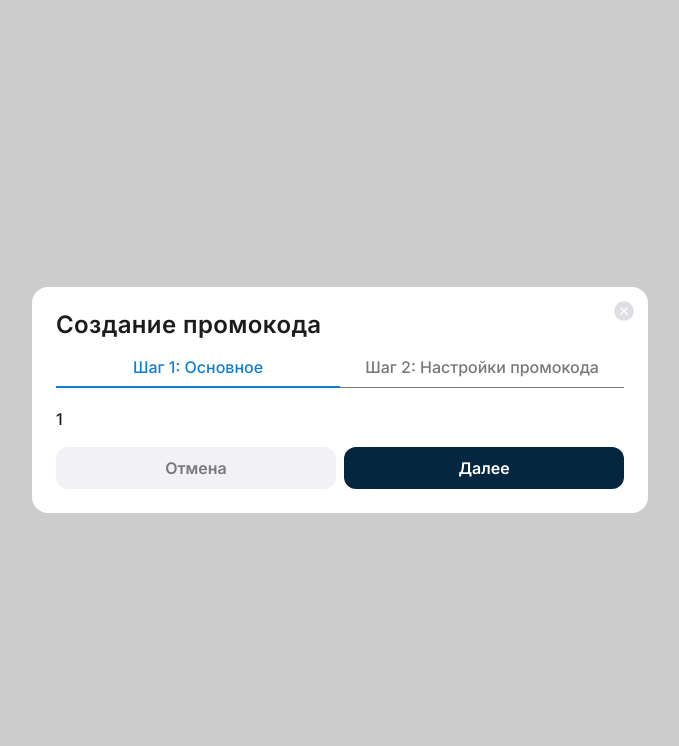
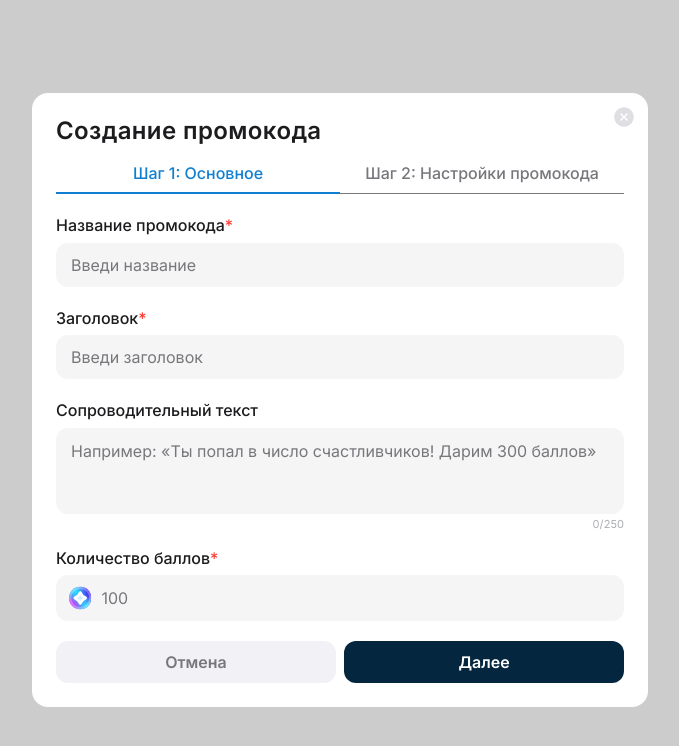
Before and after one commit to iinegnalon/referof-vue, a Vue app: page / in a window 1280 px wide. Both pictures are taken after a click on the button "Открыть форму". Shown: the top 746 px of the page, without its empty margins (300-979 px from the left). Built offline with nearby package versions, Linux system fonts and the light colour scheme.

Commit message:
Promo code step one

```diff
--- a/src/components/common/BaseButton.vue
+++ b/src/components/common/BaseButton.vue
@@ -1,12 +1,14 @@
 <script lang="ts" setup>
 withDefaults(
   defineProps<{
-    variant?: string; // 'primary' | 'secondary'
+    variant?: 'primary' | 'secondary';
     disabled?: boolean;
+    type?: 'submit' | 'button' | 'reset';
   }>(),
   {
     variant: 'primary',
     disabled: false,
+    type: 'button',
   },
 );
 </script>
@@ -15,6 +17,7 @@ withDefaults(
   <button
     :class="[`base-button--${variant}`, { 'base-button--disabled': disabled }]"
     :disabled="disabled"
+    :type="type"
     class="base-button"
   >
     <span class="base-button__label">
--- a/src/components/common/BaseCheckboxGroup.vue
+++ b/src/components/common/BaseCheckboxGroup.vue
@@ -3,7 +3,7 @@ const props = withDefaults(
   defineProps<{
     modelValue: string[];
     options: Array<{ label: string; value: string }>;
-    direction?: string; // 'column' | 'row'
+    direction?: 'column' | 'row';
   }>(),
   {
     direction: 'column',
--- a/src/components/common/BaseFieldWrapper.vue
+++ b/src/components/common/BaseFieldWrapper.vue
@@ -17,7 +17,7 @@ defineProps<{
     >
       <span v-if="label" class="base-field-wrapper__label">
         {{ label
-        }}<span v-if="required" class="base-field-wrapper__required"> * </span>
+        }}<span v-if="required" class="base-field-wrapper__required">*</span>
       </span>
 
       <span class="base-field-wrapper__wrapper">
--- a/src/components/common/BaseInput.vue
+++ b/src/components/common/BaseInput.vue
@@ -12,6 +12,7 @@ const props = withDefaults(
     error?: boolean | string;
     required?: boolean;
     maxLength?: number;
+    uppercase?: boolean;
   }>(),
   {
     type: 'text',
@@ -37,7 +38,14 @@ onBeforeUnmount(() => {
 });
 
 function updateValue(event: Event) {
-  emit('update:modelValue', event.target?.value);
+  const target = event.target as HTMLInputElement;
+  let value = target?.value;
+
+  if (props.uppercase) {
+    value = value.toUpperCase();
+  }
+
+  emit('update:modelValue', value);
 }
 
 function disableWheelScroll(event: WheelEvent) {
@@ -87,6 +95,7 @@ function handleKeydown(event: KeyboardEvent) {
   border: none;
   outline: none;
   background: transparent;
+  width: 100%;
 
   &[type='number'] {
     -moz-appearance: textfield;
--- a/src/components/common/BaseRadioGroup.vue
+++ b/src/components/common/BaseRadioGroup.vue
@@ -3,7 +3,7 @@ const props = withDefaults(
   defineProps<{
     modelValue: string | null;
     options: Array<{ label: string; value: string | number }>;
-    direction?: string; // 'column' | 'row'
+    direction?: 'column' | 'row';
   }>(),
   {
     direction: 'column',
--- a/src/components/common/BaseTextarea.vue
+++ b/src/components/common/BaseTextarea.vue
@@ -1,10 +1,10 @@
 <script lang="ts" setup>
-import { computed, type Ref, ref } from 'vue';
+import { type Ref, ref } from 'vue';
 import BaseFieldWrapper from '@/components/common/BaseFieldWrapper.vue';
 
 const props = withDefaults(
   defineProps<{
-    modelValue?: string | number;
+    modelValue?: string;
     id?: string;
     label?: string;
     placeholder?: string;
@@ -23,11 +23,15 @@ const props = withDefaults(
 const emit = defineEmits(['update:modelValue']);
 
 const inputRef: Ref<HTMLInputElement | null> = ref(null);
-
-const textLength = computed(() => props.modelValue?.toString().length ?? 0);
+const textLength = ref(0);
 
 function updateValue(event: Event) {
-  emit('update:modelValue', event.target?.value);
+  const target = event.target as HTMLInputElement;
+  let value = target?.value;
+
+  textLength.value = value.length;
+
+  emit('update:modelValue', value);
 }
 </script>
 
@@ -72,16 +76,6 @@ function updateValue(event: Event) {
   resize: none;
   width: 100%;
 
-  &[type='number'] {
-    -moz-appearance: textfield;
-  }
-
-  &[type='number']::-webkit-outer-spin-button,
-  &[type='number']::-webkit-inner-spin-button {
-    -webkit-appearance: none;
-    margin: 0;
-  }
-
   &::placeholder {
     color: $color-text-2;
   }
--- a/src/components/home/PromoCodeModal.vue
+++ b/src/components/home/PromoCodeModal.vue
@@ -4,6 +4,8 @@ import PromoCodeStepOne from './PromoCodeStepOne.vue';
 import PromoCodeStepTwo from './PromoCodeStepTwo.vue';
 import { computed, ref } from 'vue';
 import BaseButton from '@/components/common/BaseButton.vue';
+import { useForm } from 'vee-validate';
+import * as yup from 'yup';
 
 const props = defineProps<{
   modelValue: boolean;
@@ -16,18 +18,48 @@ const isModalOpen = computed({
   set: (val) => emit('update:modelValue', val),
 });
 
+const schema = yup.object({
+  promoCodeName: yup.string().required('Обязательное поле').max(30),
+  title: yup.string().required('Обязательное поле').max(120),
+  additionalText: yup.string().max(250),
+  points: yup
+    .number()
+    .integer('Введите целое число')
+    .required('Обязательное поле')
+    .typeError('Введите целое число'),
+  activationsLimit: yup
+    .number()
+    .integer('Введите целое число')
+    .required('Обязательное поле')
+    .typeError('Введите целое число'),
+});
+const formContext = useForm({ validationSchema: schema });
+
 const currentStep = ref(1);
 
-function goNext() {
+function close() {
+  isModalOpen.value = false;
+  currentStep.value = 1;
+}
+
+async function goNext() {
+  const { validateField } = formContext;
+
+  const results = await Promise.all([
+    validateField('promoCodeName'),
+    validateField('title'),
+    validateField('additionalText'),
+    validateField('points'),
+  ]);
+
+  const valid = results.every((r) => r.valid);
+
+  if (valid) {
     currentStep.value = 2;
+  }
 }
 
 function goBack() {
-  currentStep.value = 1;
-}
-
-function close() {
-  isModalOpen.value = false;
   currentStep.value = 1;
 }
 
@@ -43,6 +75,7 @@ function createPromoCode() {
     content-class="promo-code-modal"
     @modal-close="close"
   >
+    <form @submit.prevent>
       <div class="promo-code-modal__header">
         <h4 class="promo-code-modal__title">Создание промокода</h4>
         <div class="promo-code-modal__steps">
@@ -54,19 +87,22 @@ function createPromoCode() {
       </div>
 
       <div class="promo-code-modal__body">
-      <PromoCodeStepOne v-if="currentStep === 1" />
-      <PromoCodeStepTwo v-else />
+        <PromoCodeStepOne v-show="currentStep === 1" />
+        <PromoCodeStepTwo v-show="currentStep === 2" />
       </div>
 
       <div v-if="currentStep === 1" class="promo-code-modal__footer">
         <BaseButton variant="secondary" @click="close">Отмена</BaseButton>
-      <BaseButton @click="goNext">Далее</BaseButton>
+        <BaseButton type="submit" @click="goNext"> Далее</BaseButton>
       </div>
 
       <div v-else class="promo-code-modal__footer">
         <BaseButton variant="secondary" @click="goBack">Назад</BaseButton>
-      <BaseButton @click="createPromoCode">Создать</BaseButton>
+        <BaseButton type="submit" @click="createPromoCode">
+          Создать
+        </BaseButton>
       </div>
+    </form>
   </BaseModal>
 </template>
 
--- a/src/components/home/PromoCodeStepOne.vue
+++ b/src/components/home/PromoCodeStepOne.vue
@@ -1,7 +1,66 @@
-<script lang="ts" setup></script>
+<script lang="ts" setup>
+import { Field } from 'vee-validate';
+import BaseInput from '@/components/common/BaseInput.vue';
+import BaseTextarea from '@/components/common/BaseTextarea.vue';
+import IconCoin from '@/components/icons/IconCoin.vue';
+</script>
 
 <template>
-  <div>1</div>
+  <div class="promo-code-step-one">
+    <Field v-slot="{ field, errorMessage }" name="promoCodeName">
+      <BaseInput
+        :error="errorMessage"
+        :maxLength="30"
+        label="Название промокода"
+        placeholder="Введи название"
+        required
+        uppercase
+        v-bind="field"
+      />
+    </Field>
+
+    <Field v-slot="{ field, errorMessage }" name="title">
+      <BaseInput
+        :error="errorMessage"
+        :maxLength="120"
+        label="Заголовок"
+        placeholder="Введи заголовок"
+        required
+        v-bind="field"
+      />
+    </Field>
+
+    <Field v-slot="{ field, errorMessage }" name="additionalText">
+      <BaseTextarea
+        :error="errorMessage"
+        :maxLength="250"
+        label="Сопроводительный текст"
+        placeholder="Например: «Ты попал в число счастливчиков! Дарим 300 баллов»"
+        v-bind="field"
+      />
+    </Field>
+
+    <Field v-slot="{ field, errorMessage }" name="points">
+      <BaseInput
+        :error="errorMessage"
+        label="Количество баллов"
+        placeholder="100"
+        required
+        type="number"
+        v-bind="field"
+      >
+        <template #prefix>
+          <IconCoin />
+        </template>
+      </BaseInput>
+    </Field>
+  </div>
 </template>
 
-<style lang="scss" scoped></style>
+<style lang="scss" scoped>
+.promo-code-step-one {
+  display: flex;
+  flex-direction: column;
+  gap: 16px;
+}
+</style>
```
Lines whose indentation alone changed are shown as unchanged.
